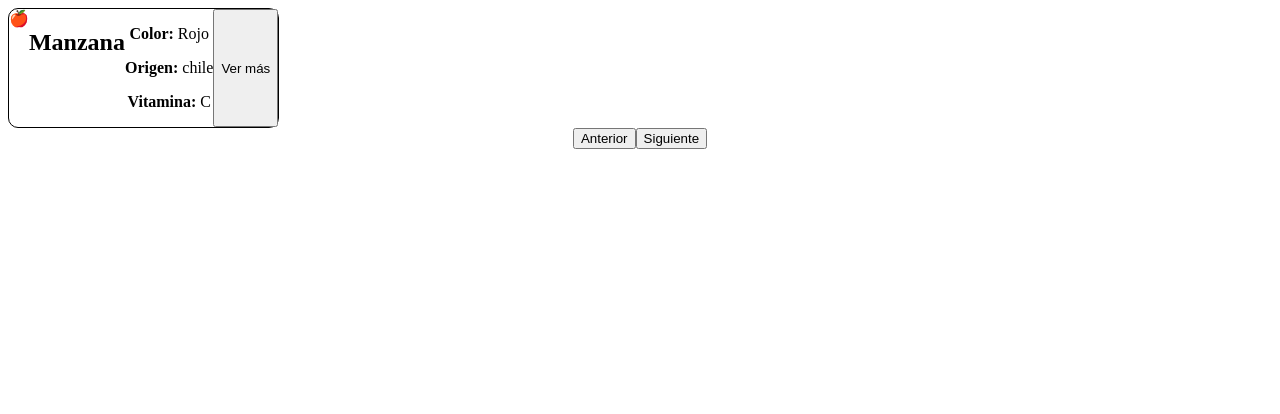
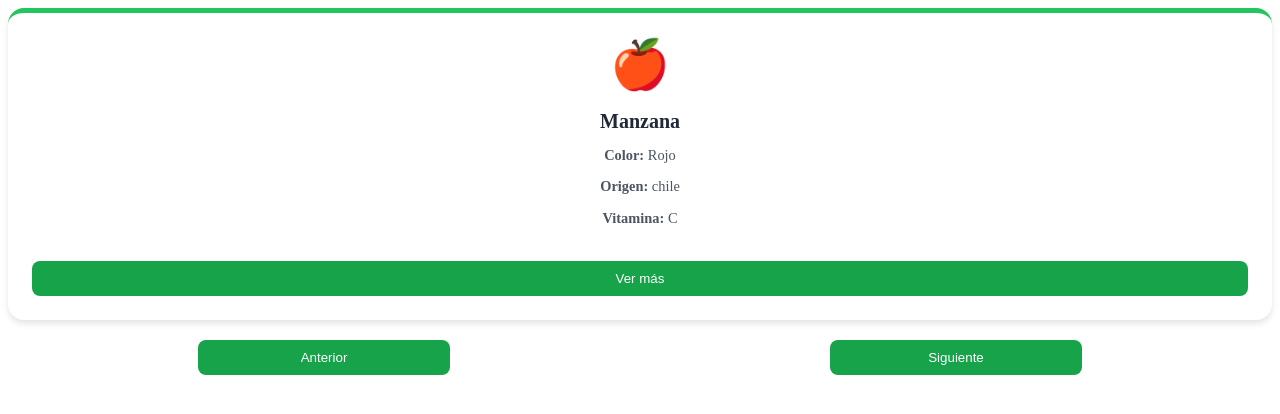
Before and after one commit to VSefni/my-first-react-proyect, a React (Vite) app in the folder my-first-react-project/: page / in a window 1280 px wide. Shown: the top 414 px of the page. Built offline with nearby package versions, Linux system fonts and the light colour scheme.

Commit message:
cambio a los css y clases para ajustarse a estos

```diff
--- a/my-first-react-project/src/App.css
+++ b/my-first-react-project/src/App.css
@@ -3,3 +3,23 @@
   padding: 0;
   text-align: center;
 }
+
+.botones {
+  display: flex;
+  justify-content: space-around;
+}
+
+.boton {
+  width: 20%;
+  margin-top: 20px;
+  padding: 10px;
+  background-color: #16a34a;
+  color: white;
+  border: none;
+  border-radius: 8px;
+  cursor: pointer;
+}
+
+.boton:hover {
+  background-color: #15803d;
+}
--- a/my-first-react-project/src/App.jsx
+++ b/my-first-react-project/src/App.jsx
@@ -31,8 +31,10 @@ function App() {
     return (
         <div className="App">
             <CatalogoFrutas fruta={frutas[numero]}/>
-            <button onClick={anterior}>Anterior</button>
-            <button onClick={siguiente}>Siguiente</button>
+            <div className="botones">
+                <button onClick={anterior} className="boton">Anterior</button>
+                <button onClick={siguiente} className="boton">Siguiente</button>
+            </div>
         </div>
     )
 }
--- a/my-first-react-project/src/Fruta.css
+++ b/my-first-react-project/src/Fruta.css
@@ -1,7 +1,83 @@
+/* Contenedor principal */
+.container {
+    padding: 40px;
+    background-color: #f9fafb;
+    min-height: 100vh;
+    font-family: sans-serif;
+}
+
+.titulo {
+    text-align: center;
+    color: #15803d;
+    font-size: 2rem;
+    margin-bottom: 30px;
+}
+
+/* Buscador */
+.buscador-contenedor {
+    display: flex;
+    justify-content: center;
+    margin-bottom: 40px;
+}
+
+.input-busqueda {
+    width: 100%;
+    max-width: 400px;
+    padding: 12px;
+    border: 1px solid #d1d5db;
+    border-radius: 8px;
+    font-size: 1rem;
+}
+
+/* Grid de tarjetas */
+.frutas-grid {
+    display: grid;
+    grid-template-columns: repeat(auto-fill, minmax(250px, 1fr));
+    gap: 24px;
+}
+
+/* Tarjeta individual */
 .fruta-card {
-    display: flex;
-    border: 1px solid black;
-    border-radius: 10px;
-    width: fit-content;
-    justify-content: space-between;
+    background: white;
+    padding: 24px;
+    border-radius: 16px;
+    box-shadow: 0 4px 6px rgba(0, 0, 0, 0.1);
+    border-top: 5px solid #22c55e;
+    text-align: center;
+    transition: transform 0.2s;
 }
+
+.fruta-card:hover {
+    transform: translateY(-5px);
+}
+
+.fruta-emoji {
+    font-size: 3rem;
+    margin-bottom: 15px;
+}
+
+.fruta-nombre {
+    font-size: 1.25rem;
+    color: #1f2937;
+    margin-bottom: 10px;
+}
+
+.fruta-info {
+    font-size: 0.9rem;
+    color: #4b5563;
+}
+
+.boton-detalle {
+    width: 100%;
+    margin-top: 20px;
+    padding: 10px;
+    background-color: #16a34a;
+    color: white;
+    border: none;
+    border-radius: 8px;
+    cursor: pointer;
+}
+
+.boton-detalle:hover {
+    background-color: #15803d;
+}
```
